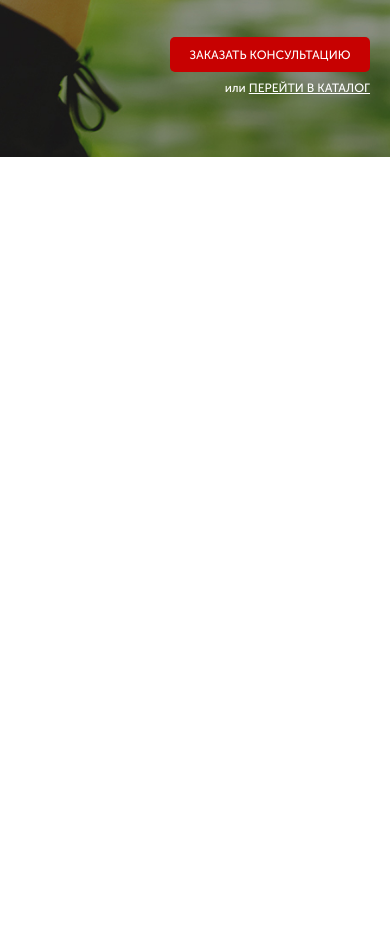
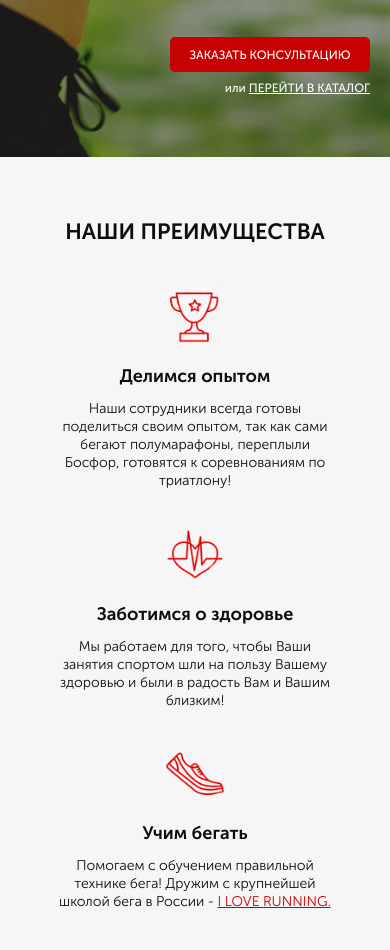
Before and after one commit to Lolita-wd/Pulse-new, a website: page src/index.html in a window 390 px wide. Shown: the part 405-1355 px from the top of the page. Before the commit the page ends 844 px from the top, so only its background shows below. Drawn offline with Linux system fonts and the light colour scheme.

Commit message:
add second screen

```diff
--- a/src/index.html
+++ b/src/index.html
@@ -68,6 +68,45 @@
 
         </div>
     </section>
+
+    <section class="advantages">
+        <div class="container">
+            <div class="advantages__header">НАШИ ПРЕИМУЩЕСТВА</div>
+            <div class="advantages__wrapper">
+                <div class="advantages__item">
+                    <img src="icons/cup.png" alt="cup">
+                    <div class="advantages__subheader">Делимся опытом</div>
+                    <div class="advantages__text">
+                        Наши сотрудники всегда готовы
+                        поделиться своим опытом,
+                        так как сами бегают полумарафоны,
+                        переплыли Босфор, готовятся к
+                        соревнованиям по триатлону!
+                    </div>
+                </div>
+                <div class="advantages__item">
+                    <img src="icons/heart.png" alt="heart">
+                    <div class="advantages__subheader">Заботимся о здоровье</div>
+                    <div class="advantages__text">
+                        Мы работаем для того,
+                        чтобы Ваши занятия спортом шли на
+                        пользу Вашему здоровью и были в
+                        радость Вам и Вашим близким!
+                    </div>
+                </div>
+                <div class="advantages__item">
+                    <img src="icons/shoe.png" alt="shoe">
+                    <div class="advantages__subheader">Учим бегать</div>
+                    <div class="advantages__text">
+                        Помогаем с обучением
+                        правильной технике бега!
+                        Дружим с крупнейшей школой бега в
+                        России - <a href="#">I&nbspLOVE&nbspRUNNING.</a>
+                    </div>
+                </div>
+            </div>
+        </div>
+    </section>
 </body>
 
 </html>
--- a/src/sass/base/_media.scss
+++ b/src/sass/base/_media.scss
@@ -8,6 +8,15 @@
 
     .promo {
         background: url(../../img/bg.jpg) 30% (center/cover) no-repeat;
+    }
+
+    .advantages {
+        &__item {
+            margin-right: 25px;
+            &:last-child {
+                margin-right: 0;
+            }
+        }
     }
 }
 
@@ -62,6 +71,31 @@
         &__link {
             font-size: 14px;
         }
+    }
+
+    .advantages {
+        &__header {
+            font-size: 26px;
+        }
+        &__wrapper {
+            margin-top: 40px;
+            flex-wrap: wrap;
+        }
+        &__item {
+            margin-bottom: 35px;
+            margin-right: 0;
+            max-width: 40%;
+            img {
+                width: 60px;
+            }
+        }
+        &__subheader {
+            margin-top: 20px;
+        }
+        &__text {
+            margin-top: 10px;
+        }
+
     }
 }
 
@@ -143,4 +177,14 @@
         }
     }
 
+    .advantages {
+        padding: 60px 0;
+        &__header {
+            font-size: 22px;
+        }
+        &__item {
+            max-width: 277px;
+        }
+    }
+
 }
--- a/src/sass/base/_variables.scss
+++ b/src/sass/base/_variables.scss
@@ -1 +1,2 @@
 $main-color: #c70101;
+$section-color: #F6F6F6;
--- /dev/null
+++ b/src/sass/blocks/_advantages.scss
@@ -0,0 +1,44 @@
+.advantages {
+    background-color: $section-color;
+    padding: 70px 0;
+    &__header {
+        font-weight: 700;
+        font-size: 30px;
+        line-height: 30px;
+        text-align: center;
+        color: #0D0D0D;
+    }
+    &__wrapper {
+        margin-top: 65px;
+        display: flex;
+        justify-content: space-around;
+    }
+    &__item {
+        max-width: 277px;
+        display: flex;
+        flex-direction: column;
+        align-items: center;
+        text-align: center;
+        img {
+            width: 70px;
+        }
+    }
+    &__subheader {
+        font-weight: 700;
+        font-size: 18px;
+        color: #0D0D0D;
+        margin-top: 35px;
+    }
+    &__text {
+        font-weight: 300;
+        font-size: 14px;
+        line-height: 18px;
+        color: #0D0D0D;
+        margin-top: 20px;
+        a {
+            text-transform: uppercase;
+            color: $main-color;
+            text-decoration: underline;
+        }
+    }
+}
--- a/src/sass/style.scss
+++ b/src/sass/style.scss
@@ -9,5 +9,7 @@
 }
 @import 'blocks/promo.scss';
 @import 'blocks/header.scss';
-@import 'blocks/buttons';
+@import 'blocks/buttons.scss';
+@import 'blocks/advantages.scss';
+
 @import 'base/media';
```
Also changed, not shown: src/css/style.min.css.
